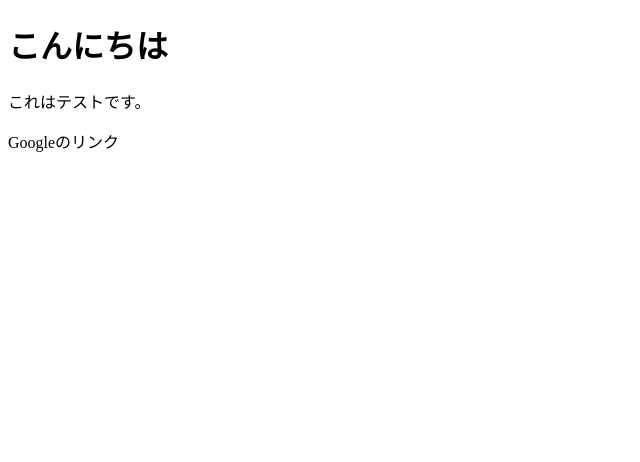
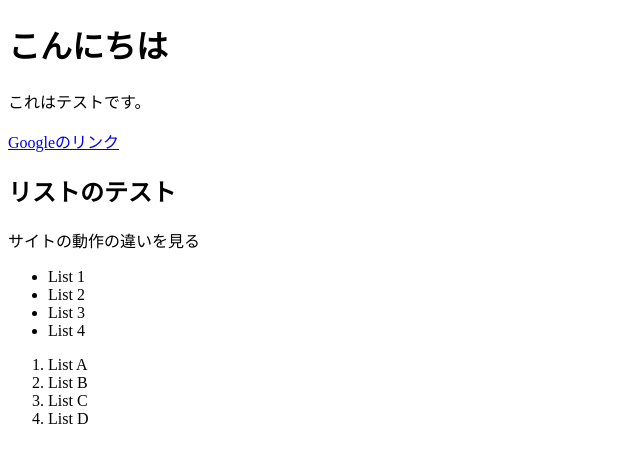
Before and after one commit to siteharu/oboroduki4_test_1, a plain HTML site: page index.html in a window 1280 px wide. Shown: the whole page, without its empty margins (0-640 px from the left). Drawn offline with Linux system fonts and the light colour scheme.

Commit message:
Enhance index.html with link and lists
Added a link to Google and created test lists.

```diff
--- a/index.html
+++ b/index.html
@@ -8,6 +8,22 @@
 <body>
     <h1>こんにちは</h1>
     <p>これはテストです。</p>
-    <p><a>Googleのリンク</a></p>
+    <p><a href="https://www.google.com/">Googleのリンク</a></p>
+    <hgroup>
+    <h2>リストのテスト</h2>
+    <p>サイトの動作の違いを見る</p>
+    </hgroup>
+    <ul>
+        <li>List 1</li>
+        <li>List 2</li>
+        <li>List 3</li>
+        <li>List 4</li>
+    </ul>
+    <ol>
+        <li>List A</li>
+        <li>List B</li>
+        <li>List C</li>
+        <li>List D</li>
+    </ol>
 </body>
 </html>
```
